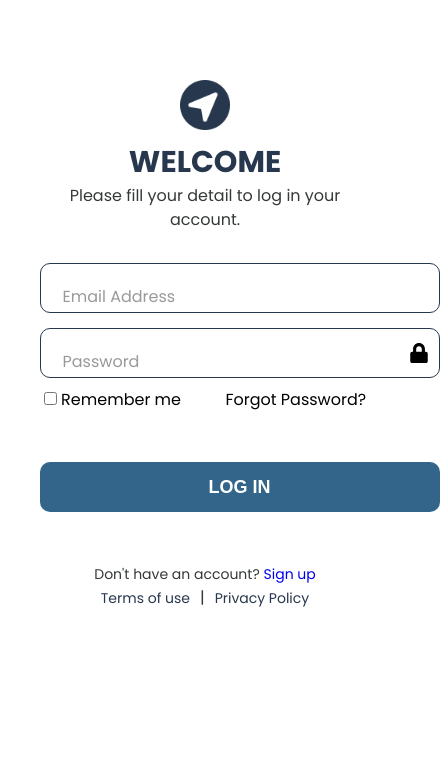
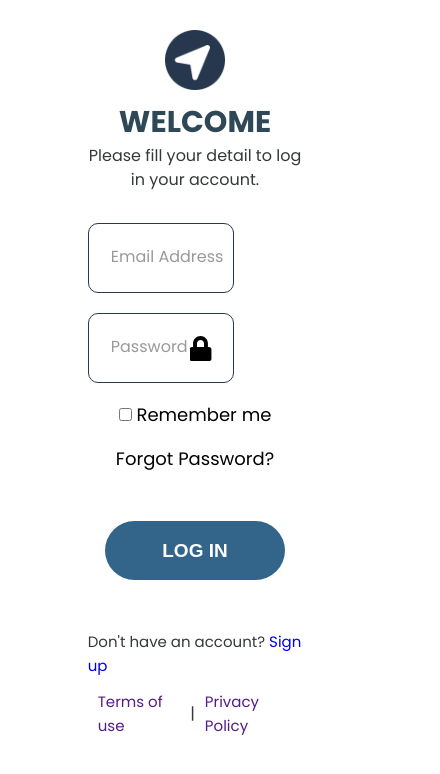
Before and after one commit to Roonaaan/CareerCompass, a React (Vite) app: page /Login in a window 390 px wide. Shown: the top 774 px of the page, 440 px wide, since content can reach past the window. Built offline with nearby package versions, Linux system fonts and the light colour scheme.

Commit message:
Forgot Password - Responsiveness

```diff
--- a/src/landing/Login.jsx
+++ b/src/landing/Login.jsx
@@ -221,9 +221,7 @@ export const Login = () => {
                     </button>
                 </div>
                 <div className='no-account'>
-                    <p className='click-to-signup'>
-                        Don't have an account? <a href='#'>Sign up</a>
-                    </p>
+                    <p>Don't have an account? <a href='#'>Sign up</a></p>
                 </div>
 
                 <div className='footer'>
--- a/src/landing/forgot-password/styles/Forgotpassword.css
+++ b/src/landing/forgot-password/styles/Forgotpassword.css
@@ -123,3 +123,43 @@
 }
 
 /* Forgotpasschange.jsx */
+
+
+
+
+/* Media Query */
+
+@media (max-width: 991px) {
+    .inputs{
+        width: 68%;
+    }
+}
+
+@media (max-width: 600px) {
+    .imageHeader{
+        display: flex;
+        align-items: center;
+    }
+
+    .imageHeaderLogo{
+        display: flex;
+        justify-content: center;
+    }
+
+    .headerContainer{
+        width: 100%;
+        align-items: center;
+    }
+}
+
+@media (max-width: 461px) {
+    .forgotSubmit-container{
+        display: flex;
+        justify-content: center;
+        width: 70%;
+    }
+
+    .forgotErrorMsg{
+        font-size: 90%;
+    }
+}
--- a/src/landing/styles/Home.css
+++ b/src/landing/styles/Home.css
@@ -306,7 +306,9 @@ body {
 }
 
 .create-Button:hover {
-
+  background-color: white;
+  color: #33658A;
+  box-shadow: 2px 2px 4px rgba(0, 0, 0, 0.2);
 
 }
 
--- a/src/landing/styles/Login.css
+++ b/src/landing/styles/Login.css
@@ -2,20 +2,9 @@
     display: flex;
     flex-direction: column;
     margin: auto;
-    margin-top: 60px;
+    margin-top: 10px;
     width: 600px;
-
-
-
-
-}
-
-
-@media only screen and (max-width: 600px) {
-    .container {
-        width: 90%;
-        padding: 0 0 0 20px;
-    }
+    padding-bottom: 30px;
 }
 
 .loginHeader{
@@ -23,7 +12,7 @@
     align-items: center;
     flex-direction: column;
     margin: auto;
-    padding-top: 10px;
+    padding-top: 20px;
 }
 
 
@@ -37,9 +26,7 @@
 .logo{
     display: flex;
     justify-content: center;
-    width: 50px;
-    margin-bottom: 10px;
-    margin-top: 10px
+    width: 60px;
 }
 
 .header{
@@ -52,49 +39,35 @@
 }
 
 .text{
-    color: #27374D;
+    color: #2F4858;
     font-size: 30px;
     font-weight: 700;
 }
 
 .inputs{
+    margin-top: 50px;
     display: flex;
     flex-direction: column;
-    gap: 15px;
+    gap: 20px;
 }
 
 .input {
     display: flex;
     align-items: center;
     margin: auto;
-    width: 400px;
-    height: 50px;
+    width: 410px;
+    height: 70px;
+    background: transparent;
     border-style: solid;
     border-color: #27374D;
     border-radius: 10px;
     border-width: 1px;
     position: relative;
-    font-size: 16px;
 }
 
-.input:active {
-    border: #33658A;
-}
-
-
-
-@media only screen and (ma  x-width: 450px) {
-    .input {
-        width: 100%;
-
-    }
-}
-
-
 .input input{
-    height: 100%;
-    width: 100%;
-    align-items: center;
+    height: 50px;
+    width: 360px;
     background: none;
     border: none;
     outline: none;
@@ -135,50 +108,30 @@ label{
     flex-direction: row;
     align-items: center;
     justify-content: space-evenly;
-    gap: 2.5em;
-    margin-top: 10px;
 }
 
-@media only screen and (max-width: 360px) {
-    .password {
-        flex-direction: column;
-        align-items: center;
-        justify-content: center;
-}
-}
-
-
 .remember-me{
+    margin-top: 20px;
     color: #000;
-    font-size: 14px;
-}
-
-@media only screen and (max-width: 450px) {
-    .remember-me {
-      font-size: 16px;
-
-    }
+    font-size: 18px;
 }
 
 .forgot-password{
-
+    margin-top: 20px;
     color: #000;
-    font-size: 14px;
+    font-size: 18px;
     cursor: pointer;
-}
-
-@media only screen and (max-width: 450px) {
-    .forgot-password {
-      font-size: 16px;
-
-    }
 }
 
 .error-message{
     padding-left: 100px;
     padding-top: 1px;
     color: red;
-    font-size: 16px;
+}
+
+.error-message p {
+    display: flex;
+    justify-content: start;
 }
 
 .password-icon {
@@ -186,21 +139,6 @@ label{
     padding: 20px;
     font-size: 25px;
     display: flex;
-}
-
-
-@media only screen and (max-width: 450px) {
-    .password-icon {
-        padding: 10px;
-        font-size: 20px;
-    }
-}
-
-@media only screen and (max-width: 360px) {
-    .password-icon {
-
-        font-size: 20px;
-    }
 }
 
 .show-password-button{
@@ -220,53 +158,117 @@ label{
     display: flex;
     justify-content: center;
     align-items: center;
-    width: 400px;
-    height: 50px;
+    width: 220px;
+    height: 59px;
     color: white;
     background: #33658A;
-    border-radius: 10px;
+    border-radius: 50px;
     border: 0;
     outline: 0;
-    font-size: 18px;
-    font-weight: bold;
+    font-size: 19px;
+    font-weight: 700;
     cursor: pointer;
-
 }
 
-.no-account {
+.no-account{
     display: flex;
     justify-content: center;
-    align-items: center;
-}
-
-.click-to-signup {
-    font-size: 14px;
 }
 
 .footer{
     display: flex;
     justify-content: center;
     align-items: center;
-    margin-bottom: 20px;
-
+    padding: 12px 0 24px;
 }
 
 .footer a{
     margin: 0 10px;
 }
 
-.submit:hover {
-  background-color: #4d87b3;
-  color: #white;
-  box-shadow: 2px 2px 4px rgba(0, 0, 0, 0.2);
-  }
 
-  .submit:active {
-    opacity: 80%;
+/* Media Queries */
+@media (max-width: 991px) {
+    .container {
+        width: 40%;
+    }
 
-  }
+    .input {
+        width: 100%;
+    }
 
-  .termsPolicy {
-    color: #27374D;
-    font-size: 14px;
-  }
+    .input input {
+        width: calc(100% - 44px);
+    }
+
+    .password {
+        justify-content: space-between;
+    }
+
+    .submit {
+        width: 180px;
+    }
+
+    .error-message {
+        padding-left: 0;
+    }
+}
+
+@media (max-width: 779px) {
+    .container {
+        width: 45%;
+    }
+
+    .input {
+        width: 100%;
+    }
+
+    .password{
+        display: flex;
+        flex-direction: column;
+    }
+
+    .error-message {
+        font-size: 15px;
+    }
+}
+
+@media (max-width: 766px) {
+    .container {
+        width: 55%;
+    }
+
+    .input {
+        width: 100%;
+    }
+
+    .password{
+        display: flex;
+        flex-direction: column;
+    }
+
+    .error-message {
+        font-size: 15px;
+    }
+}
+
+@media (max-width: 600px) {
+    .container {
+        width: 55%;
+    }
+}
+
+@media (max-width: 460px) {
+    .password{
+        display: flex;
+        flex-direction: column;
+    }
+
+    .no-account{
+        font-size: 15px;
+    }
+
+    .footer a{
+        font-size: 15px
+    }
+}
```
Also changed, not shown: 1 other file (tests, documents, lock files or other folders).
